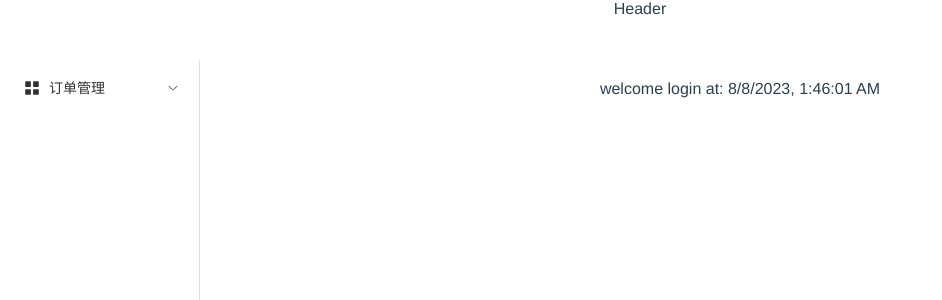
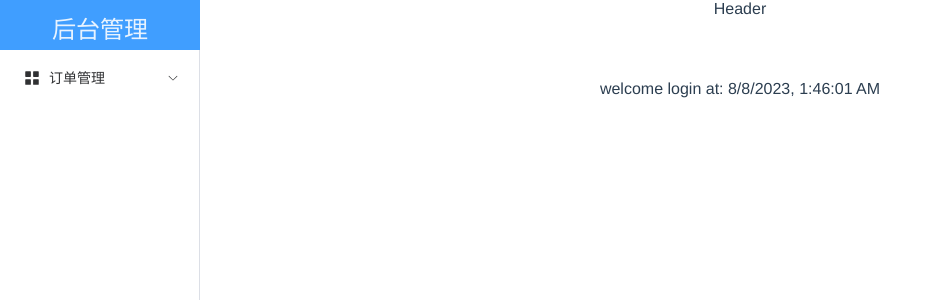
Before and after one commit to maozi233/vue3-template, a Vue app: page /#/welcome in a window 1280 px wide. Shown: the top 300 px of the page, without its empty margins (0-942 px from the left). Built offline with nearby package versions, Linux system fonts and the light colour scheme.

Commit message:
返回页面改造

```diff
--- a/src/App.vue
+++ b/src/App.vue
@@ -19,3 +19,9 @@ body,
   margin: 0;
 }
 </style>
+
+<style>
+* {
+  box-sizing: border-box;
+}
+</style>
--- a/src/views/main.vue
+++ b/src/views/main.vue
@@ -1,13 +1,14 @@
 <template lang="pug">
 el-container#main-container
-  el-header Header
+  el-aside.menu-wrapper(width="200px")
+    div.menu-title 后台管理
+    el-menu(
+      id='custom-menu'
+      router
+    )
+      sideMenu
   el-container
-    el-aside(width="200px")
-      el-menu(
-        id='custom-menu'
-        router
-      )
-        sideMenu
+    el-header Header
     el-container
       el-main
         router-view(v-slot="{ Component }")
@@ -39,4 +40,17 @@ export default {
 #custom-menu {
   height: 100%;
 }
+
+.menu-wrapper {
+  display: flex;
+  flex-direction: column;
+}
+
+.menu-title {
+  background: #409EFF;
+  color: rgba(255, 255, 255, 0.88);
+  font-size: 24px;
+  padding: 10px;
+  height: 50px;
+}
 </style>
--- a/src/views/not-found.vue
+++ b/src/views/not-found.vue
@@ -1,3 +1,24 @@
 <template lang="pug">
-div not-found
+el-empty(:description="desc")
+  el-button(type="primary" @click="goBack") 点击返回
 </template>
+
+<script>
+</script>
+
+<script setup>
+import { ref, onMounted } from 'vue'
+import { useRoute, useRouter } from 'vue-router'
+
+const router = useRouter()
+const desc = ref('')
+
+onMounted(() => {
+  const route = useRoute()
+  desc.value = `未找到页面${route.path}`
+})
+
+const goBack = () => {
+  router.back()
+}
+</script>
```
